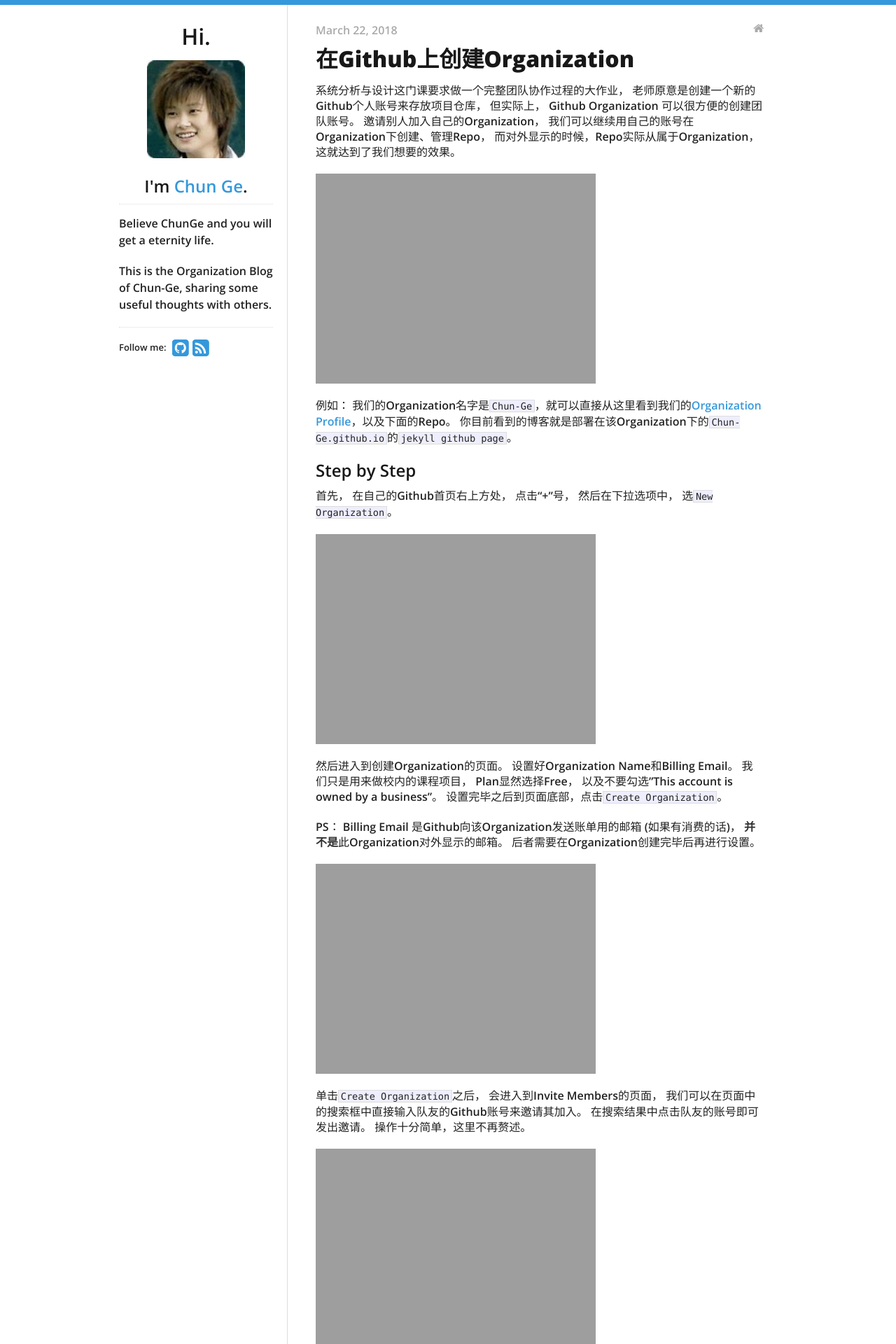
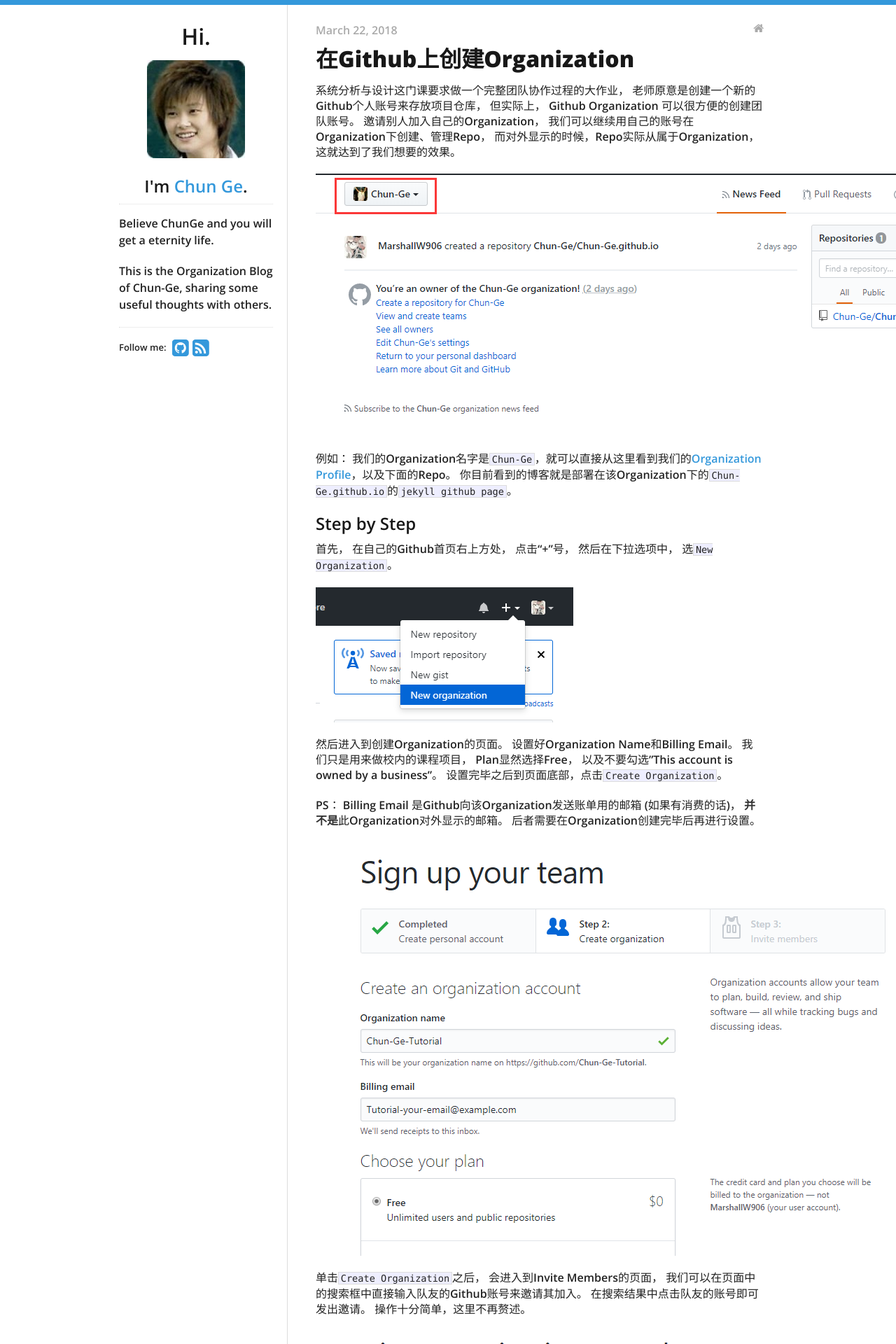
Before and after one commit to Chun-Ge/Chun-Ge.github.io, a Jekyll site: the page built from _posts/2018-03-22-How-to-establish-an-organization-on-Github.md, in a window 1280 px wide. Shown: the top 1920 px of the page at 70% size. Built offline with Jekyll 4.4.1, drawn with Linux system fonts in a browser that asks for light colours.

Commit message:
fix image display issue

```diff
--- a/_posts/2018-03-22-How-to-establish-an-organization-on-Github.md
+++ b/_posts/2018-03-22-How-to-establish-an-organization-on-Github.md
@@ -7,7 +7,7 @@ categories:
 
 系统分析与设计这门课要求做一个完整团队协作过程的大作业， 老师原意是创建一个新的Github个人账号来存放项目仓库， 但实际上， Github Organization 可以很方便的创建团队账号。 邀请别人加入自己的Organization， 我们可以继续用自己的账号在Organization下创建、管理Repo， 而对外显示的时候，Repo实际从属于Organization，这就达到了我们想要的效果。
 
-![Displayed on Dashboard]({{site.url}}/assets/img/organization-setup/dashboard-display-2.png}})
+![Displayed on Dashboard]({{site.url}}/assets/img/organization-setup/dashboard-display-2.png)
 
 例如： 我们的Organization名字是`Chun-Ge`，就可以直接从这里看到我们的[Organization Profile](https://github.com/Chun-Ge)，以及下面的Repo。 你目前看到的博客就是部署在该Organization下的`Chun-Ge.github.io`的`jekyll github page`。
 
@@ -15,25 +15,25 @@ categories:
 
 首先， 在自己的Github首页右上方处， 点击“+”号， 然后在下拉选项中， 选`New Organization`。
 
-![Click New Organization Button]({{site.url}}/assets/img/organization-setup/new-organization.png}})
+![Click New Organization Button]({{site.url}}/assets/img/organization-setup/new-organization.png)
 
 然后进入到创建Organization的页面。 设置好Organization Name和Billing Email。 我们只是用来做校内的课程项目， Plan显然选择Free， 以及不要勾选"This account is owned by a business"。 设置完毕之后到页面底部，点击`Create Organization`。
 
 PS： Billing Email 是Github向该Organization发送账单用的邮箱 (如果有消费的话)， **并不是**此Organization对外显示的邮箱。 后者需要在Organization创建完毕后再进行设置。
 
-![Set Organization Name]({{site.url}}/assets/img/organization-setup/set-name.png}})
+![Set Organization Name]({{site.url}}/assets/img/organization-setup/set-name.png)
 
 单击`Create Organization`之后， 会进入到Invite Members的页面， 我们可以在页面中的搜索框中直接输入队友的Github账号来邀请其加入。 在搜索结果中点击队友的账号即可发出邀请。 操作十分简单，这里不再赘述。
 
-![Invite Members]({{site.url}}/assets/img/organization-setup/invite-members.png}})
+![Invite Members]({{site.url}}/assets/img/organization-setup/invite-members.png)
 
 **如果后面还想要邀请其他人加入Organization， 可以到你的Organization信息页面中， 点击People选项卡， 然后在出现的界面中点击右边的"Invite member"。**
 
-![Invite Members 2]({{site.url}}/assets/img/organization-setup/invite-members-2.png}})
+![Invite Members 2]({{site.url}}/assets/img/organization-setup/invite-members-2.png)
 
 到此我们的Organization已经创建完毕了， 我们以后可以通过`github.com/{your-organization-name}`的路径来查看和管理该Organization的信息。 然后就可以像操作普通个人账号一样，为我们的Organization创建Repo、修改信息等等。 以后依然使用我们自己的账号（已从属于该Organization）登陆后， 就可以在首页→Browse Activity左上方的下拉菜单中， 选择自己的Organization 进行查看。
 
-![Displayed on Dashboard]({{site.url}}/assets/img/organization-setup/dashboard-display.png}})
+![Displayed on Dashboard]({{site.url}}/assets/img/organization-setup/dashboard-display.png)
 
 PS： **成员权限：** People选项卡中可以看到， Member的权限有2种： `Owner` 和 `Member`。 `Owner` 拥有的权限最高， `Member`属于"普通用户"， **不过二者都可以进行常见的Repo操作**， 想要了解具体的权限差别， 可以查看官方对2种权限的说明。 默认情况下， Organization的创建者是`Owner`， 邀请进来的其他成员默认是`Member`。 但`Owner`可以同时存在多个。 成员的权限也都可以很方便地在People选项卡中修改。
 
```
